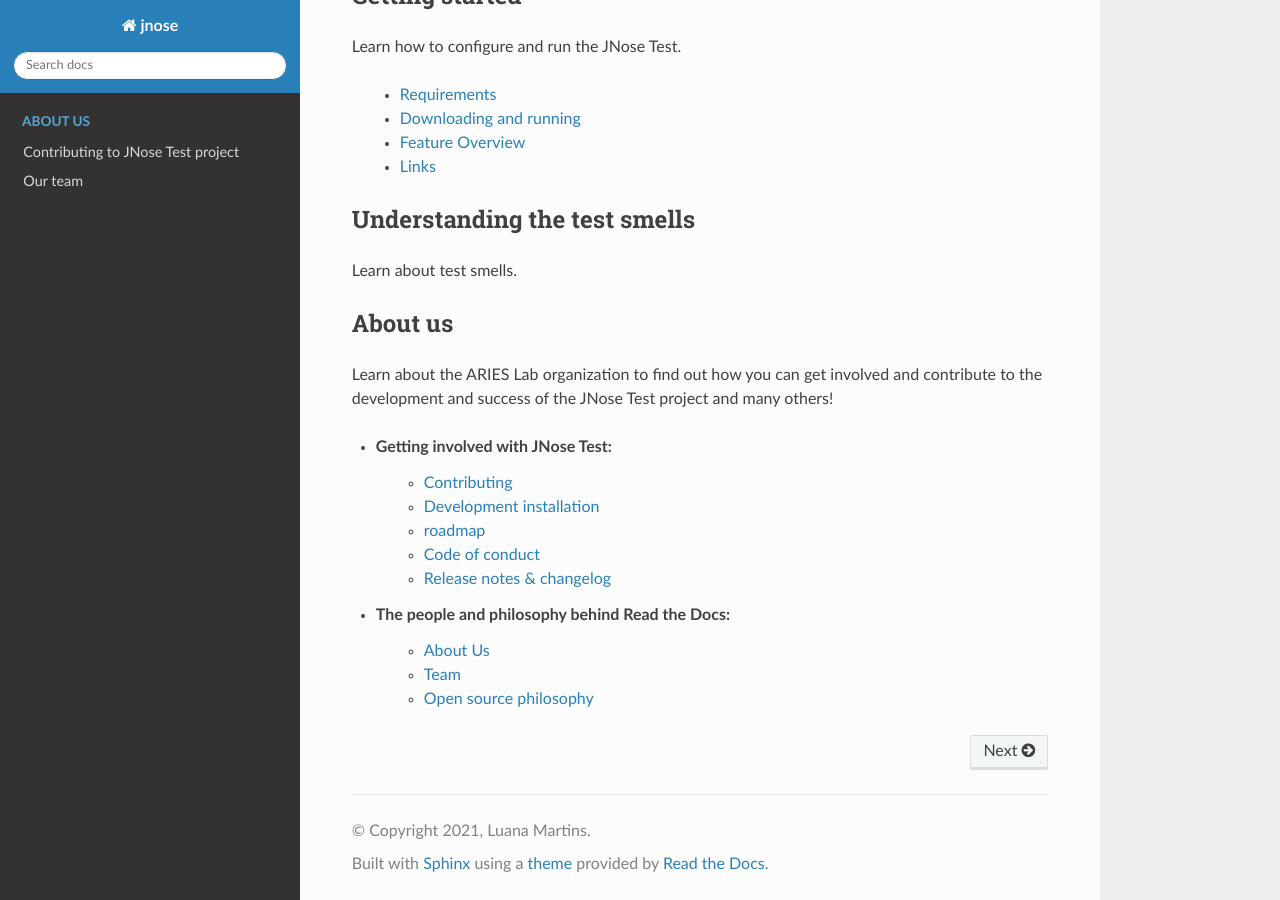
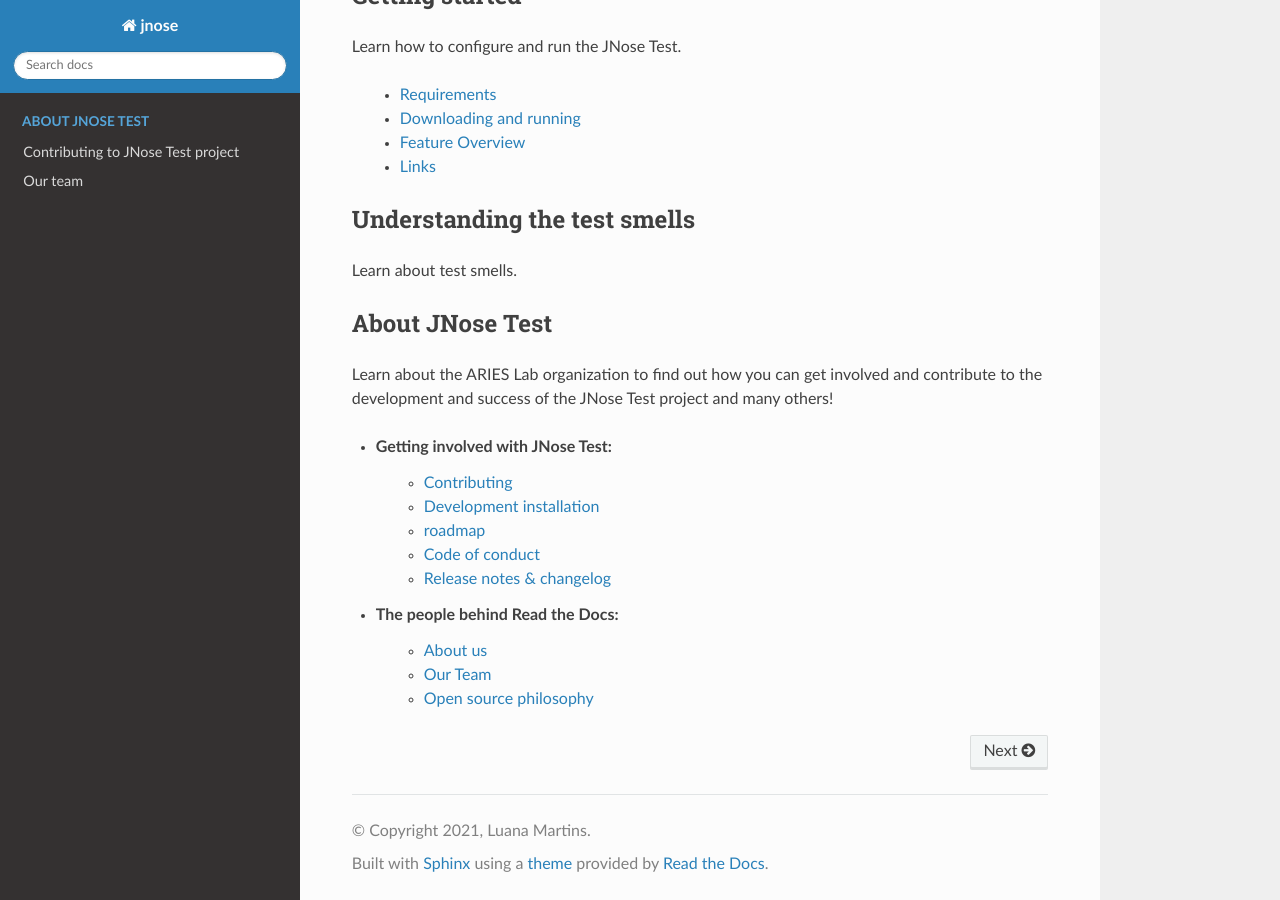
Before and after one commit to arieslab/jnose, a Sphinx documentation site: the page built from docs/source/index.rst, in a window 1280 px wide and 900 px high, scrolled down 589 px. Built offline with Sphinx 7.4.7 and the Read the Docs theme 2.0.0, drawn with Linux system fonts in a browser that asks for light colours.

Commit message:
Update index.rst

```diff
--- a/docs/source/index.rst
+++ b/docs/source/index.rst
@@ -40,7 +40,7 @@ Understanding the test smells
 Learn about test smells.
 
 
-About us
+About JNose Test
 ------------------------------
 
 Learn about the ARIES Lab organization to find out how you can get involved and contribute to the development and success of the JNose Test project and many others!
@@ -52,16 +52,16 @@ Learn about the ARIES Lab organization to find out how you can get involved and
    * :doc:`Code of conduct </code-of-conduct>`
    * :doc:`Release notes & changelog </changelog>`
 
-* **The people and philosophy behind Read the Docs**:
-   * :doc:`About Us </about>`
-   * :doc:`Team </team>`
+* **The people behind Read the Docs**:
+   * :doc:`About us </about>`
+   * :doc:`Our Team </team>`
    * :doc:`Open source philosophy </open-source-philosophy>`
 
 
 .. toctree::
-   :maxdepth: 1
+   :maxdepth: 2
    :hidden:
-   :caption: About us
+   :caption: About JNose Test
 
    /contribute
    /install
```
